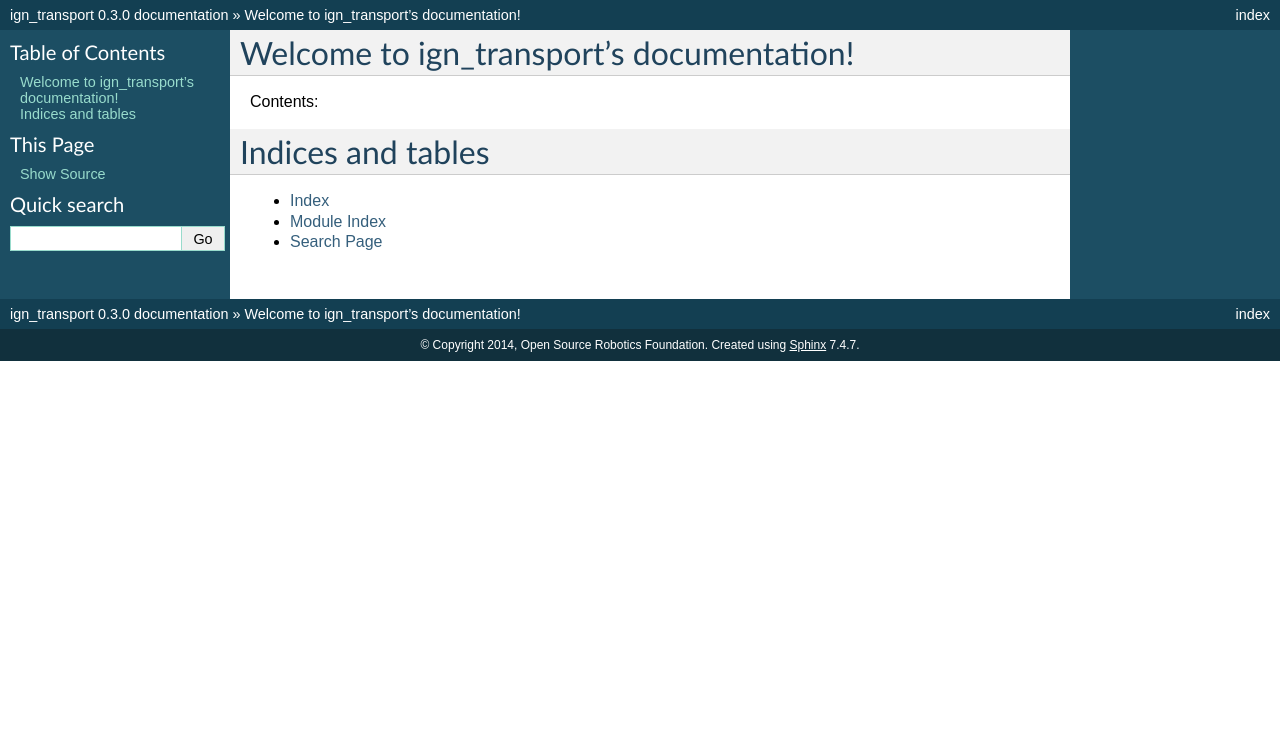
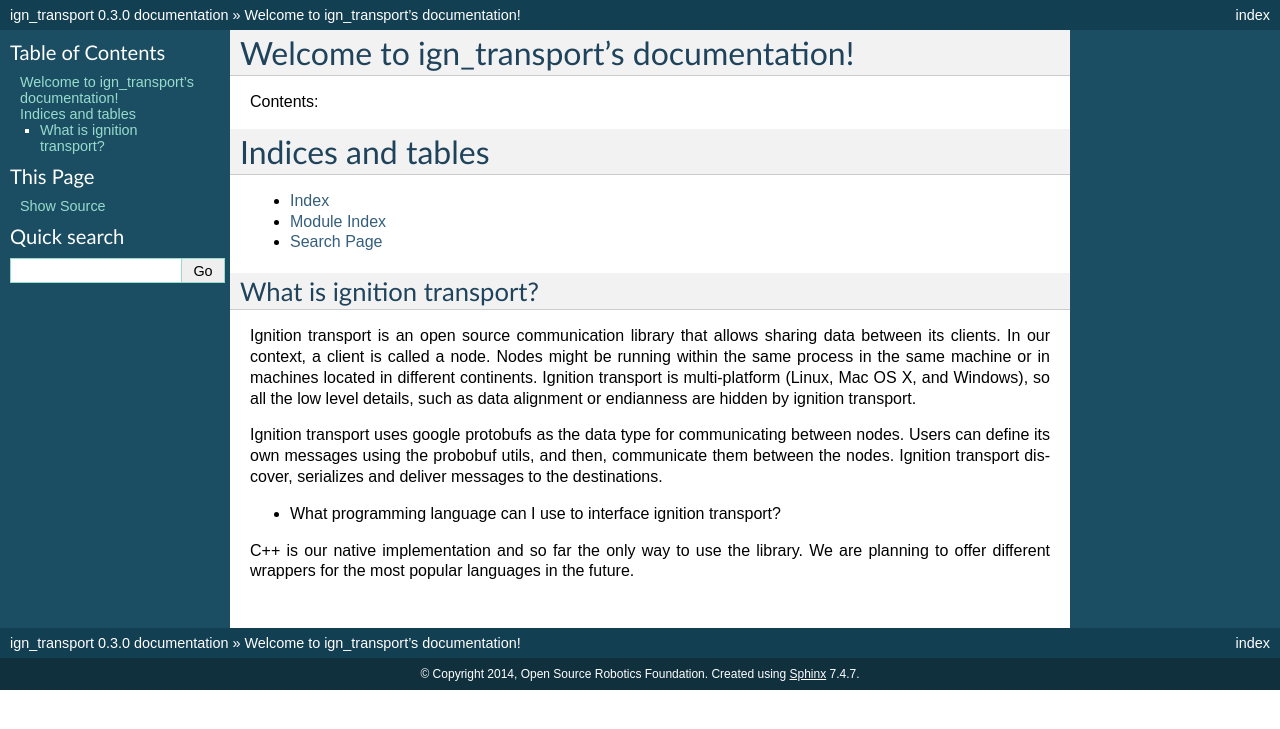
Before and after one commit to gazebosim/gz-transport, a Sphinx documentation site: the page built from docs/index.rst, in a window 1280 px wide. Shown: the top 729 px of the page. Built offline with Sphinx 7.4.7, drawn with Linux system fonts in a browser that asks for light colours.

Commit message:
Testing readthedoc.

```diff
--- a/docs/index.rst
+++ b/docs/index.rst
@@ -19,3 +19,20 @@ Indices and tables
 * :ref:`genindex`
 * :ref:`modindex`
 * :ref:`search`
+
+What is ignition transport?
+--------
+
+Ignition transport is an open source communication library that allows sharing
+data between its clients. In our context, a client is called a node. Nodes might
+be running within the same process in the same machine or in machines located in different continents. Ignition transport is multi-platform (Linux, Mac OS X, and Windows), so all the low level details, such as data alignment or endianness are hidden by ignition transport.
+
+Ignition transport uses google protobufs as the data type for communicating
+between nodes. Users can define its own messages using the probobuf utils, and
+then, communicate them between the nodes. Ignition transport discover,
+serializes and deliver messages to the destinations.
+
+- What programming language can I use to interface ignition transport?
+C++ is our native implementation and so far the only way to use the library.
+We are planning to offer different wrappers for the most popular languages in
+the future.
```
